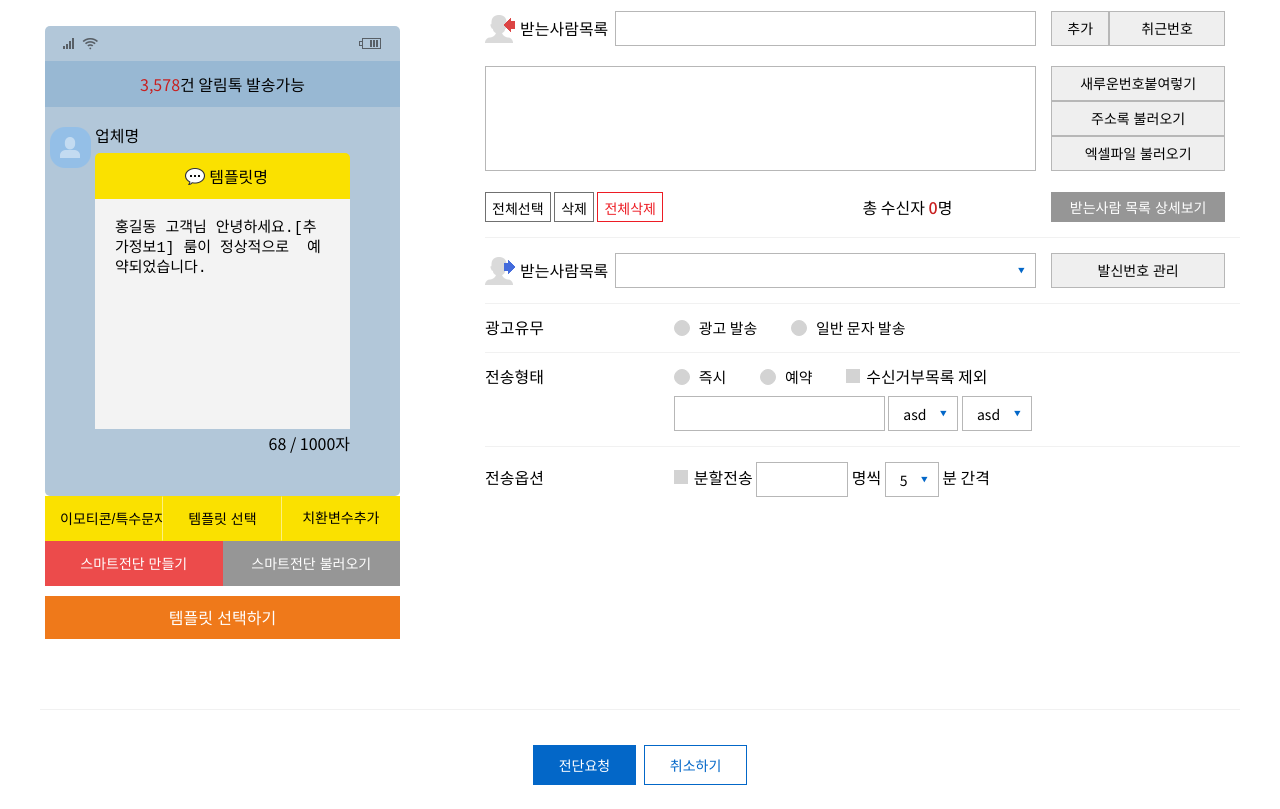
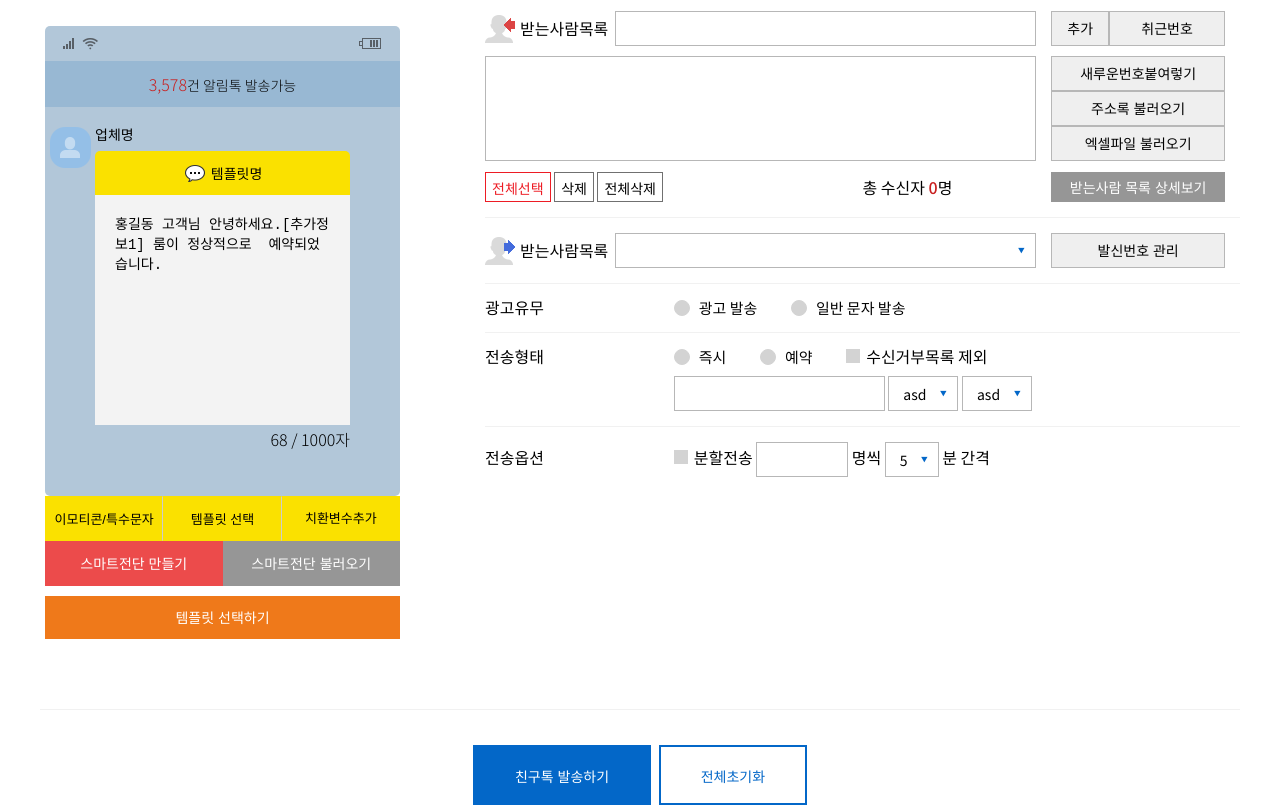
Before and after one commit to eyemgdi-dral/eyemgdi-dral.github.io, a plain HTML site: page html/page-10.html in a window 1280 px wide. Shown: the part 660-1469 px from the top of the page. Drawn offline with nearby package versions, Linux system fonts and the light colour scheme; files whose address does not match are found by name.

Commit message:
page 8,10

```diff
--- a/CSS/default.css
+++ b/CSS/default.css
@@ -142,6 +142,7 @@ input[type="radio"] + label:after{
 .divider{ margin:25px 0; border-bottom:1px solid #f1f1f1;}
 .divider.sm{ margin:15px 0; border-bottom:1px solid #f1f1f1;}
 
+.hr_10{height: 10px;}
 .hr_20{height: 20px;}
 .hr_30{height: 30px;}
 .hr_40{height: 40px;}
@@ -702,15 +703,7 @@ input[type="radio"] + label:after{
 .btn_150_ol{color: #000000;background-color:#ffffff;border:1px solid #ef791a;}
 .btn_160_ol{color: #000000;background-color:#ffffff;border:1px solid #fae100;}
 
-.btn_big{
-    line-height: 60px;
-    height: 60px;
-    font-size: 15px;
-    padding-left: 40px;
-    padding-right: 40px;
-    border-width: 2px;
-    font-weight: 400;
-}
+.btn_big{line-height: 60px;height: 60px;font-size: 15px;padding-left: 40px;padding-right: 40px;border-width: 2px;font-weight: 400;}
 
 .before_save { display: inline-block; width: 100%; height: 60px; line-height: 60px; text-align: center; background-color: #252525; color: #ffffff; font-size: 17px;}
 .before_save img {position: relative; top: 5px; margin-right: 10px;}
--- a/CSS/style.css
+++ b/CSS/style.css
@@ -45,9 +45,10 @@ table {
 }
 .nav-sub .nav-item a{
     color: #777;
-}
-
-.nav-sub .nav-item.on {
+    font-size: 17px;
+}
+
+.nav-sub .nav-item.on a{
     color: #0367c8;
     /*border-bottom:1px solid #0367c8;*/
 }
@@ -312,7 +313,7 @@ footer p span {
 
 .hvr {
     position: absolute;
-    bottom: -2.4px;
+    bottom: -1.4px;
     height: 3px;
     width: 100px;
     background: #0367c8;
@@ -660,11 +661,14 @@ ul.dotted.square li::before {
     margin-bottom: -20px;
     padding: 0 0 30px 50px;
     margin-top:20px;
+    font-weight: 400;
 }
 
 .phone.kakao .text-con p{
     padding:15px;
     background: #98b8d3;
+    font-size: 14px;
+    font-weight: 100;
 }
 
 .phone .text-con textarea {
@@ -686,6 +690,7 @@ ul.dotted.square li::before {
     background:url("../IMG/kakao-msg.png") no-repeat 90px center #fae100;
     border-top-left-radius: 5px;
     border-top-right-radius: 5px;
+    font-weight: 400;
 
 }
 
@@ -700,8 +705,7 @@ ul.dotted.square li::before {
     margin-top:0;
     line-height: 20px;
     color:#000;
-    font-size: 15px;
-
+    font-size: 14px;
 }
 
 .phone-btn-con {
@@ -712,8 +716,18 @@ ul.dotted.square li::before {
     display: inline-block;
     height: 45px;
     line-height: 45px;
+    padding:0;
+    text-align: center;
     color: #fff;
     font-size: 14px;
+}
+
+.phone.kakao .phone-btn-con .btn-1-3{
+    font-size: 13px;
+    border-right:#ccc 1px solid;
+}
+.phone.kakao .phone-btn-con .btn-1-3:last-child{
+    border:none;
 }
 
 .btn-1-2 {
@@ -770,6 +784,11 @@ ul.dotted.square li::before {
 .phone.kakao .size-con {
     bottom: -5px;
     right: 50px;
+    font-weight: 100;
+}
+
+.phone.kakao button {
+    font-size: 14px;
 }
 
 .list {
--- a/html/page-10.html
+++ b/html/page-10.html
@@ -80,7 +80,7 @@
                 <button class="type_ms_x">취근번호</button>
             </div>
         </div>
-        <hr class="hr_20">
+        <hr class="hr_10">
 
         <div class="row">
             <div class="col-3-4">
@@ -92,13 +92,13 @@
                 <button class="type_l">엑셀파일 불러오기</button>
             </div>
         </div>
-        <hr class="hr_20">
+        <hr class="hr_10">
 
         <div class="row">
             <div class="col-2-4">
-                <button class="btn_view btn-sm">전체선택</button>
+                <button class="btn_edit btn-sm">전체선택</button>
                 <button class="btn_view btn-sm">삭제</button>
-                <button class="btn_edit btn-sm">전체삭제</button>
+                <button class="btn_view btn-sm">전체삭제</button>
             </div>
             <div class="col-1-4">
                 <span class="lh_30">
@@ -193,8 +193,8 @@
     <hr class="divider">
 
     <div class="btn_box">
-        <button type="submit" class="bri_btn btn_30">전단요청</button>
-        <button type="submit" class="bri_btn btn_30_ol">취소하기</button>
+        <button type="submit" class="bri_btn btn_30 btn_big">친구톡 발송하기</button>
+        <button type="submit" class="bri_btn btn_30_ol btn_big">전체초기화</button>
     </div>
 
     <h1 class="section-title">템플릿</h1>
```
Also changed, not shown: html/page-8.html (+5 -5 lines).
